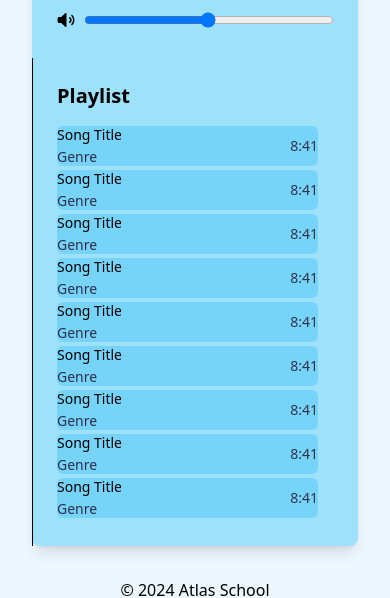
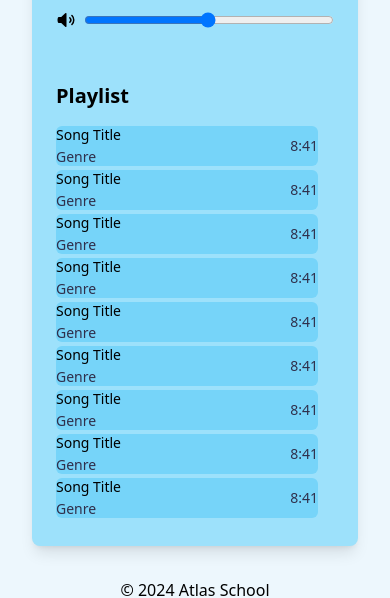
Before and after one commit to michaellgans/atlas-react-styling, a React app: page / in a window 390 px wide. Shown: the part 415-1013 px from the top of the page. Built offline with nearby package versions, Linux system fonts and the light colour scheme; the HTML template or start-up script is replaced by a standard one.

Commit message:
MLG - 8:39 PM - removes border when smaller screen

```diff
--- a/src/components/PlayList.jsx
+++ b/src/components/PlayList.jsx
@@ -9,7 +9,7 @@ import { PlayListItem } from "./PlayListItem";
 export function PlayList() {
   // Define Hook
   return (
-    <div className="play-list w-full border-l p-6 sm:w-1/2">
+    <div className="play-list w-full p-6 sm:w-1/2 sm:border-l">
       <h3 className="play-list-title mb-4 text-xl font-semibold">Playlist</h3>
       <div className="all-songs flex flex-col pr-4">
         <PlayListItem />
```
